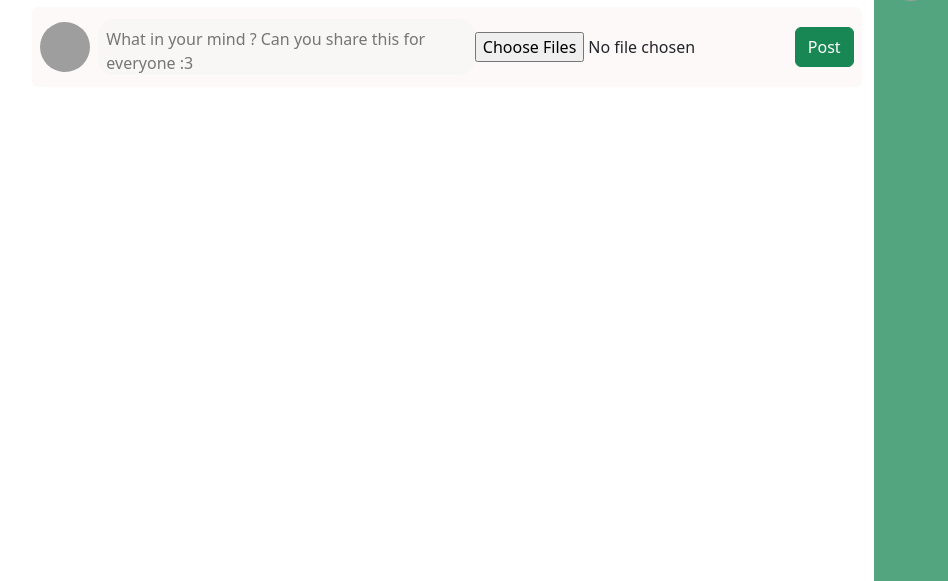
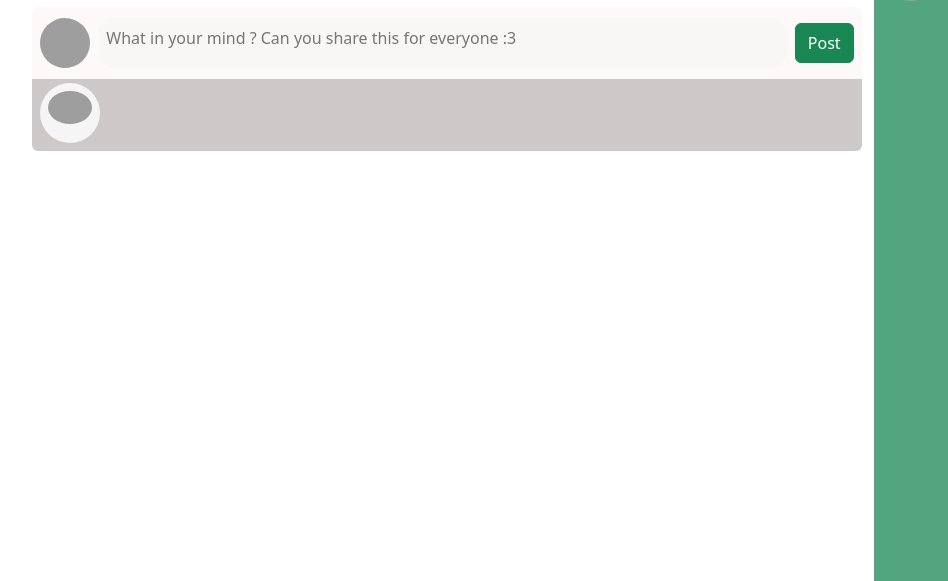
Before and after one commit to HenSanInDuty/social_network, a Django app: template templates/auth/profileDetail.html in a window 1280 px wide. Shown: the part 219-800 px from the top of the page, without its empty margins (193-1141 px from the left). Run offline with Django 4.2, Linux system fonts and the light colour scheme; the template is opened without the code that fills it: values that come from a table or form of the project are taken from there, others are empty; grey boxes are pictures that could not be loaded.

Commit message:
Image-post process 60%

```diff
--- a/static/style.css
+++ b/static/style.css
@@ -19,7 +19,7 @@
 
 .post-area {
     background-color: #fdf9f9;
-    height: 5rem;
+    height: 9rem;
     align-items: center;
 }
 
@@ -36,7 +36,7 @@
 }
 
 .post-main {
-    height: 100%;
+    height: 50%;
     width: 100%;
     align-items: center;
 }
@@ -112,3 +112,24 @@
     left:15%;
     font-weight: 600;
 }
+
+input[name="image-post"]{
+    display: none;
+}
+
+.image-file-group{
+    height: 60px;
+    width: 60px;
+    background-color: whitesmoke;
+}
+
+.image-post-image:hover{
+    opacity: 0.6;
+    cursor: pointer;
+}
+
+.post-bottom{
+    width: 100%;
+    height: 50%;
+    background-color: #cdc9c9;
+}
--- a/templates/auth/profileDetail.html
+++ b/templates/auth/profileDetail.html
@@ -15,7 +15,7 @@
   {% if request.user.profile == userProfile%}
   <form method="post" enctype="multipart/form-data">
     <div
-      class="post-area rounded d-flex flex-row justify-content-center mt-2 mb-4"
+      class="post-area rounded d-flex flex-column justify-content-center mt-2 mb-4"
     >
       <div class="post-main d-flex flex-row rounded">
         <img
@@ -24,10 +24,16 @@
           src="https://img.freepik.com/premium-vector/person-avatar-design_24877-38137.jpg?w=2000"
         />
         {{form.content}}
-        <input name="image-post" type="file" multiple>
         <button type="submit" class="btn btn-success btn-post mx-2">Post</button>
       </div>
-      <div class="post-bottom"></div>
+      <div class="post-bottom rounded-bottom">
+        <div class="image-file-group ms-2 rounded-circle mt-1">
+          <label for="image-post" class="image-post-image">
+            <img for="image-post" class="rounded-circle img-fluid p-2" alt="camera-icon" src="https://cdn-icons-png.flaticon.com/512/4551/4551689.png"/>
+          </label>
+          <input id="image-post" name="image-post" type="file" multiple>
+        </div>
+      </div>
     </div>
     {% csrf_token %}
   </form>
@@ -56,10 +62,10 @@
         {% elif post.attachment_set.all|length > 1 and post.attachment_set.all|length <= 4%}
         <div class="container text-center">
           <div class="row row-cols-2 g-3">
-            {% for n in non%}
-            <div class="col">
-              <img class="img-fluid rounded" alt="image-1" src="{{n}}" />
-            </div>
+            {% for image in post.attachment_set.all%}
+              <div class="col">
+                <img class="img-fluid rounded" alt="image-post" src="{{image.url}}" />
+              </div>
             {% endfor%}
           </div>
         </div>
```
Also changed, not shown: authenticate/views.py (+10 -4 lines).
